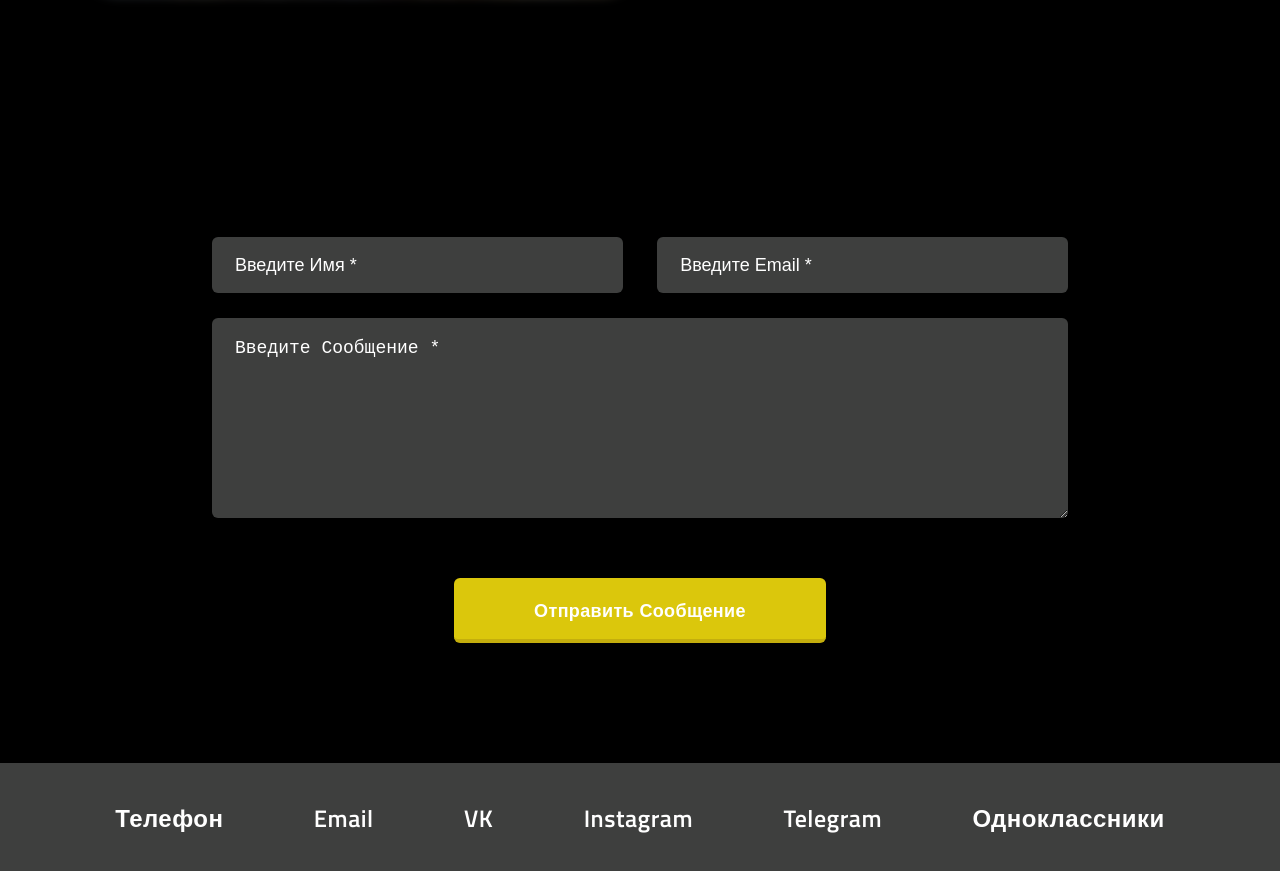
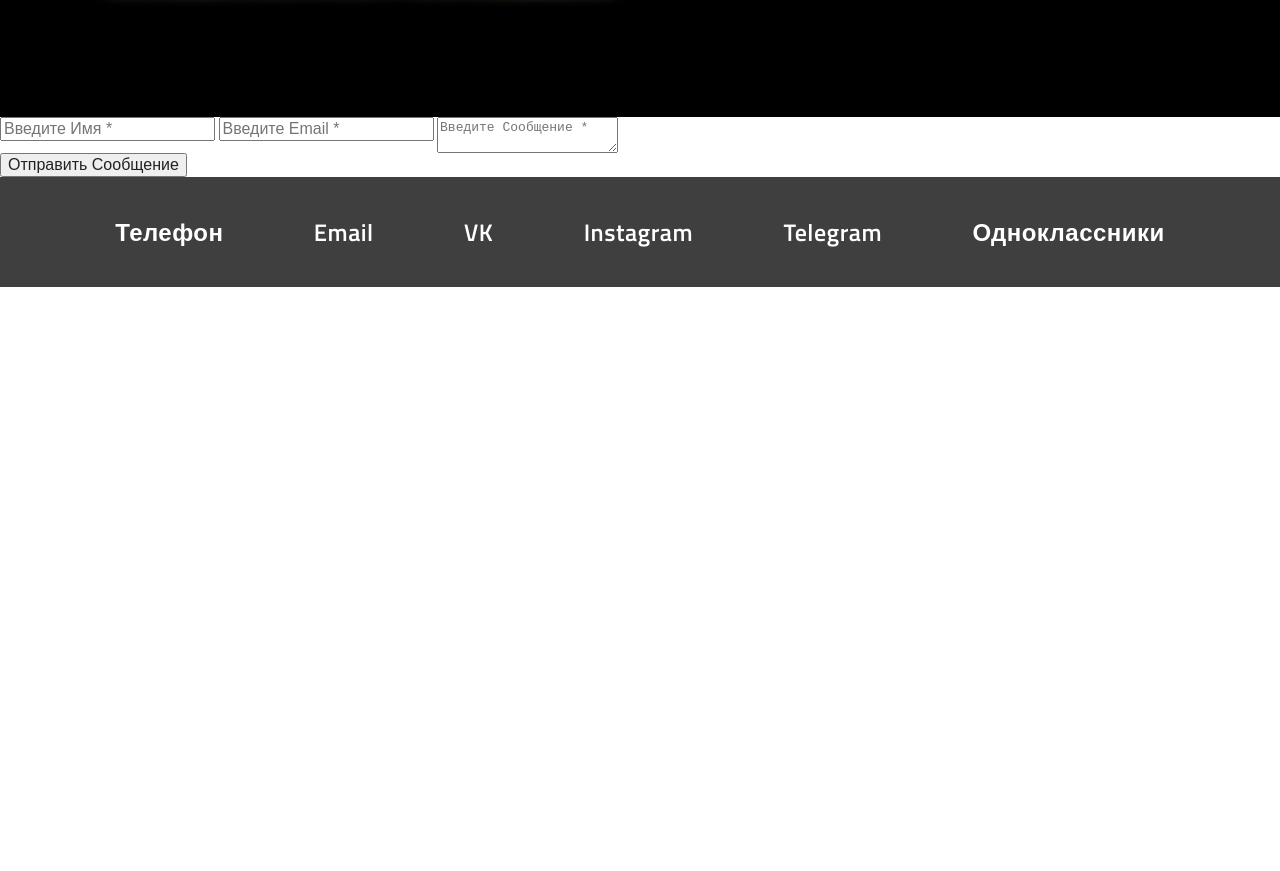
Before and after one commit to ODVasileva/CODM, a plain HTML site: page index.html in a window 1280 px wide. Shown: the part 1272-2143 px from the top of the page. After the commit the page ends 1559 px from the top, so only its background shows below. Drawn offline with Linux system fonts and the light colour scheme.

Commit message:
Update style.css

```diff
--- a/style.css
+++ b/style.css
@@ -119,85 +119,7 @@ section.services .item_description {
     font-weight: 400;
     margin-bottom: 70px;
 }
-section {
-    background: #000000;
-    padding: 120px 0;
-    text-align: center;
-}
-section .contact_form {
-    display: flex;
-    flex-wrap: wrap;
-    justify-content: space-between;
-    max-width: 856px;
-    margin: 0 auto;
-}
-section .contact_form input[type="text"],section .contact_form input[type="email"] {
-    width: 48%;
-    margin-bottom: 25px;
-    background: #3e3f3e;
-    color: #ffffff;
-    border: 0;
-    padding-left: 23px;
-    height: 56px;
-    line-height: 56px;
-    font-size: 18px;
-    border-radius: 6px;
-    box-sizing: border-box;
-}
-input::-webkit-input-placeholder,textarea::-webkit-input-placeholder { /* Chrome/Opera/Safari */
-    color: #ffffff;
-    font-size: 18px;
-}
-input::-moz-placeholder,textarea::-moz-placeholder { /* Firefox 19+ */
-    color: #ffffff;
-    font-size: 18px;
-}
-input:-ms-input-placeholder,textarea:-ms-input-placeholder { /* IE 10+ */
-    color: #ffffff;
-    font-size: 18px;
-}
-input:-moz-placeholder,textarea:-moz-placeholder { /* Firefox 18- */
-    color: #ffffff;
-    font-size: 18px;
-}
-section .contact_form textarea {
-    width: 100%;
-    margin-bottom: 60px;
-    background: #3e3f3e;
-    color: #ffffff;
-    border: 0;
-    padding-left: 23px;
-    height: 200px;
-    line-height: 56px;
-    font-size: 18px;
-    border-radius: 6px;
-    box-sizing: border-box;
-}
-section .contact_form .submit {
-    width: 100%;
-    text-align: center;
-}
-section .contact_form input[type="submit"] {
-    border: 0;
-    display: inline-block;
-    padding-left: 80px;
-    padding-right: 80px;
-    background: #dbc70c;
-    height: 65px;
-    line-height: 65px;
-    font-size: 18px;
-    letter-spacing: 0.02em;
-    border-radius: 6px;
-    text-decoration: none;
-    color: #ffffff;
-    font-weight: 600;
-    border-bottom: 4px solid #c4ae0d;
-    transition: background 300ms ease-in-out;
-}
-section .contact_form input[type="submit"]:hover {
-    background:  #c4ae0d;
-    transition: background 300ms ease-in-out;
-}
+
 footer.footer {
     background: #3e3f3e;
 }
```
